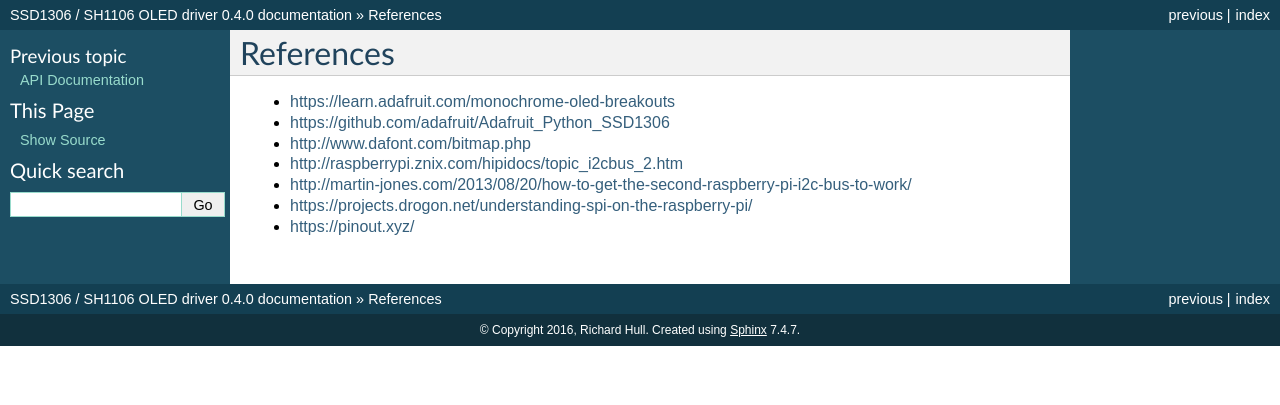
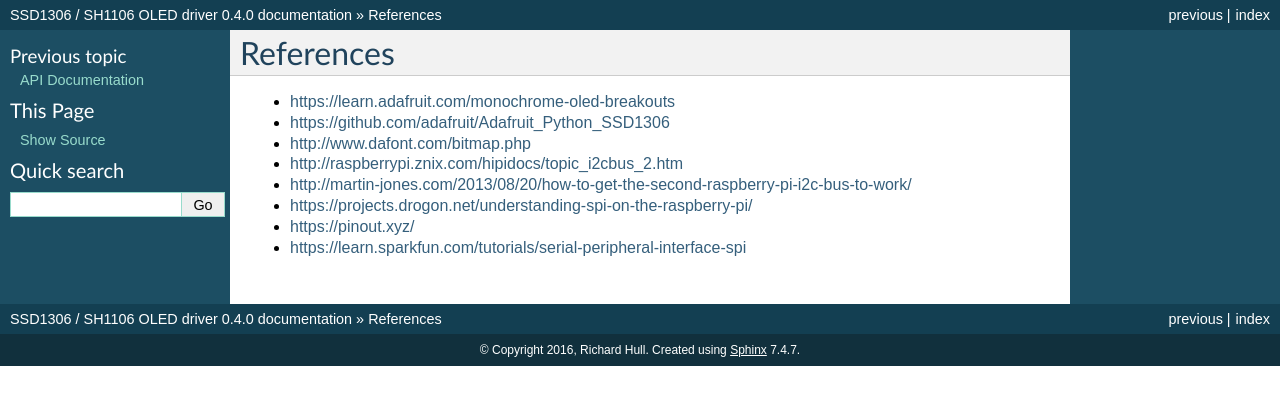
Before and after one commit to rm-hull/luma.oled, a Sphinx documentation site: the page built from doc/references.rst, in a window 1280 px wide. Shown: the top 405 px of the page. Built offline with Sphinx 7.4.7, drawn with Linux system fonts in a browser that asks for light colours; some of the changed lines change nothing that is shown.

Commit message:
Add reference to SPI tutorial

```diff
--- a/doc/references.rst
+++ b/doc/references.rst
@@ -7,3 +7,4 @@ References
 - http://martin-jones.com/2013/08/20/how-to-get-the-second-raspberry-pi-i2c-bus-to-work/
 - https://projects.drogon.net/understanding-spi-on-the-raspberry-pi/
 - https://pinout.xyz/
+- https://learn.sparkfun.com/tutorials/serial-peripheral-interface-spi
```
